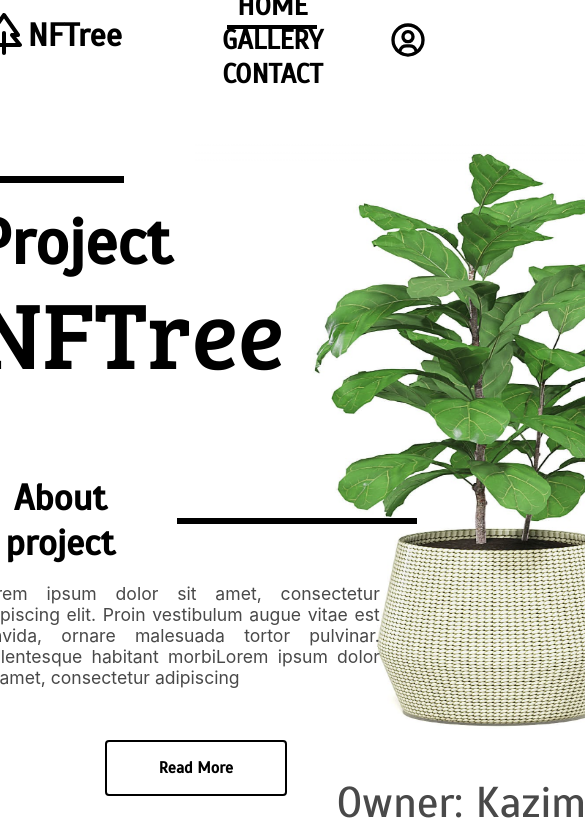
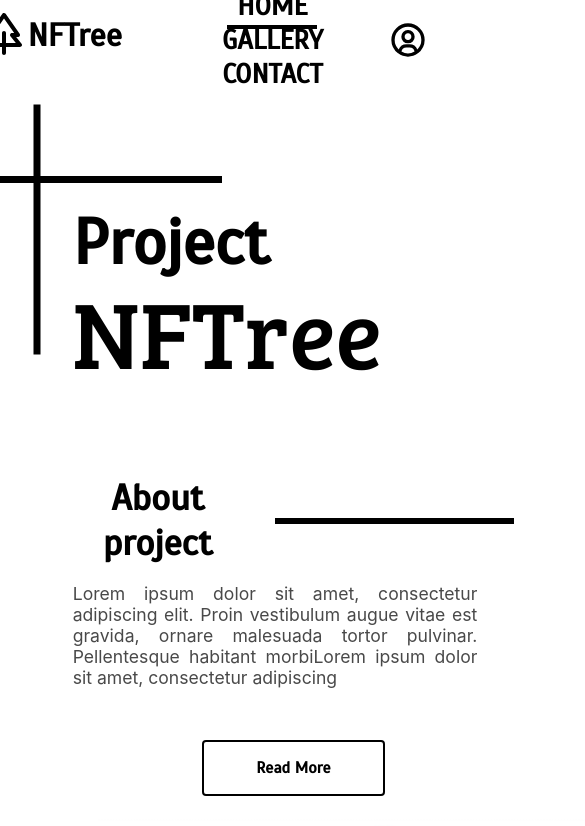
Before and after one commit to NFlowerT/frontend, a React (Create React App) app: page / in a window 390 px wide. Shown: the top 826 px of the page, 585 px wide, since content can reach past the window. Built offline with nearby package versions, Linux system fonts and the light colour scheme.

Commit message:
added homePage and productTile css

```diff
--- a/src/components/gallery/css/prodcutTile.css
+++ b/src/components/gallery/css/prodcutTile.css
@@ -27,7 +27,7 @@
 .productImage{
     width: 80%;
     height: 60%;
-    margin-bottom: 2rem;
+    margin-bottom: 3rem;
     display: flex;
     justify-content: center;
     align-items: center;
--- a/src/components/home/css/homePage.css
+++ b/src/components/home/css/homePage.css
@@ -142,3 +142,10 @@ main{
     color: white;
     background-color: black;
 }
+@media (max-width: 800px){
+    main{
+        display: flex;
+        flex-direction: column;
+    }
+
+}
```
